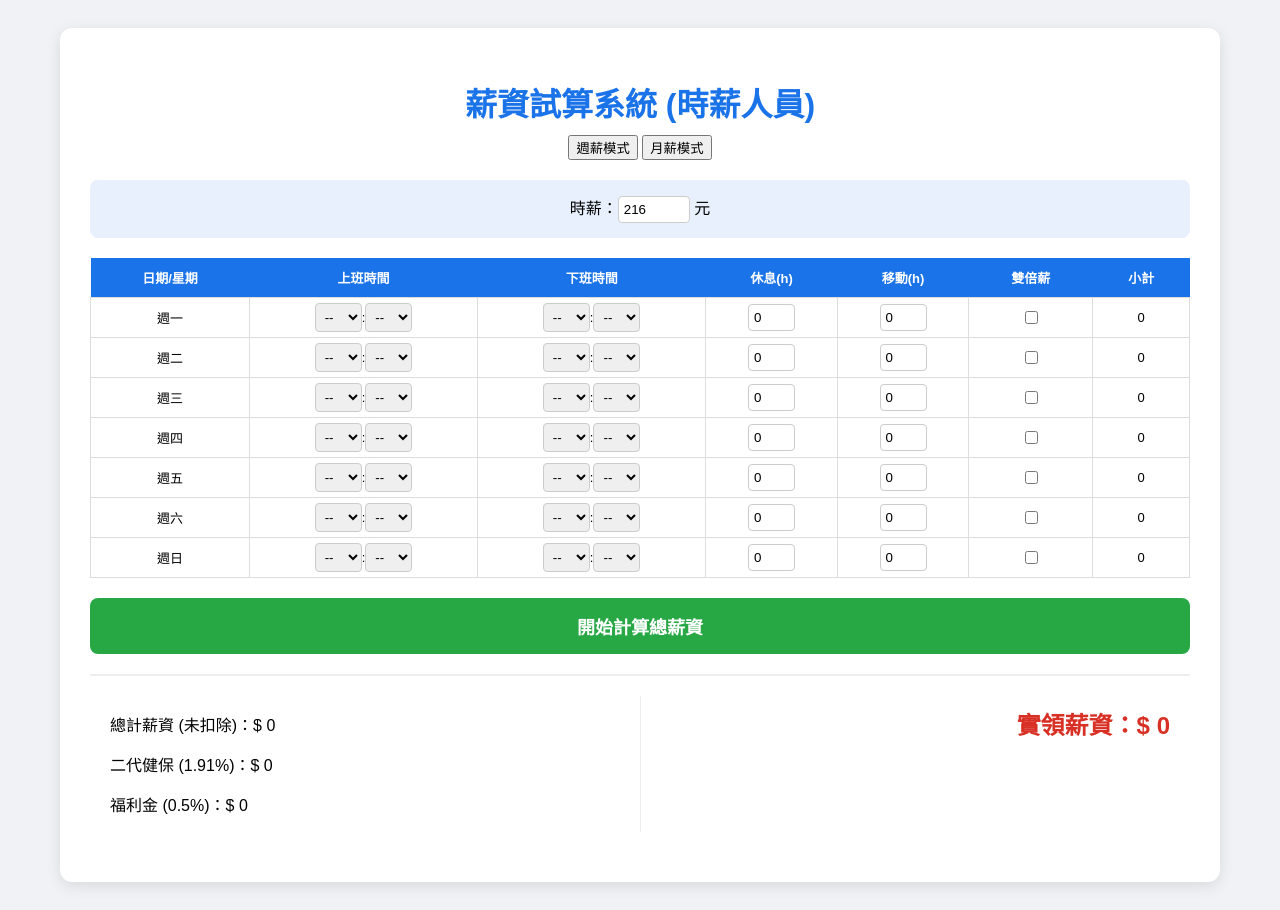
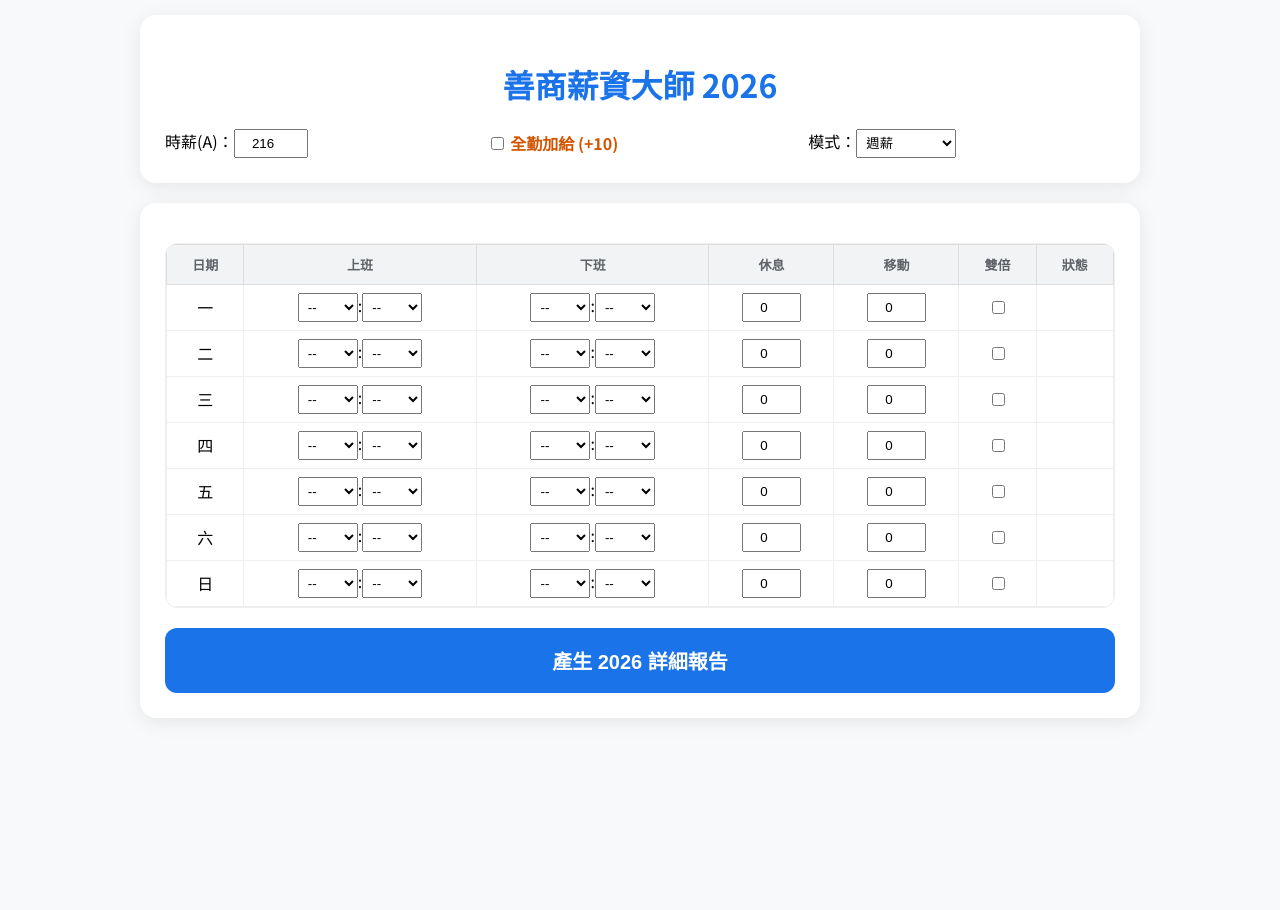
Before and after one commit to MilkTea720/-, a plain HTML site: page index.html in a window 1280 px wide. After the commit the page ends 800 px from the top, so only its background shows below. Drawn offline with nearby package versions, Linux system fonts and the light colour scheme.

Commit message:
Split JS and HTML

```diff
--- a/index.html
+++ b/index.html
@@ -3,183 +3,88 @@
 <head>
     <meta charset="UTF-8">
     <meta name="viewport" content="width=device-width, initial-scale=1.0">
-    <title>薪資計算器 - 週/月切換版</title>
+    <title>善商薪資大師 2026 - 專業明細版</title>
+    <link href="https://fonts.googleapis.com/css2?family=Noto+Sans+TC:wght@400;700&display=swap" rel="stylesheet">
+    <script src="https://cdn.jsdelivr.net/npm/chart.js"></script>
+    <script src="https://cdnjs.cloudflare.com/ajax/libs/html2canvas/1.4.1/html2canvas.min.js"></script>
     <style>
-        body { font-family: "Microsoft JhengHei", sans-serif; padding: 20px; background-color: #f0f2f5; }
-        .container { max-width: 1100px; margin: auto; background: white; padding: 30px; border-radius: 12px; box-shadow: 0 4px 15px rgba(0,0,0,0.1); }
-        h1 { text-align: center; color: #1a73e8; margin-bottom: 10px; }
-        .mode-switch { text-align: center; margin-bottom: 20px; }
-        .config { display: flex; gap: 20px; justify-content: center; align-items: center; margin-bottom: 20px; padding: 15px; background: #e8f0fe; border-radius: 8px; }
-        table { width: 100%; border-collapse: collapse; margin-bottom: 20px; font-size: 13px; }
-        th { background: #1a73e8; color: white; padding: 10px; position: sticky; top: 0; }
-        td { border: 1px solid #ddd; padding: 5px; text-align: center; }
-        select, input { padding: 5px; border: 1px solid #ccc; border-radius: 4px; }
-        .btn-calc { display: block; width: 100%; padding: 15px; background: #28a745; color: white; border: none; border-radius: 8px; font-size: 18px; cursor: pointer; font-weight: bold; }
-        .btn-calc:hover { background: #218838; }
-        .result-box { margin-top: 20px; padding: 20px; border-top: 2px solid #eee; display: grid; grid-template-columns: 1fr 1fr; }
-        .day-6-label { color: #e67e22; font-weight: bold; font-size: 11px; }
+        :root { --primary: #1a73e8; --bg: #f8f9fa; --card: #ffffff; --danger: #d93025; }
+        body { font-family: 'Noto Sans TC', sans-serif; background: var(--bg); margin: 0; padding: 15px; }
+        .container { max-width: 1000px; margin: auto; }
+        .card { background: var(--card); border-radius: 16px; padding: 25px; box-shadow: 0 4px 20px rgba(0,0,0,0.08); margin-bottom: 20px; }
+        h1 { text-align: center; color: var(--primary); }
+        .config-grid { display: grid; grid-template-columns: repeat(auto-fit, minmax(200px, 1fr)); gap: 15px; align-items: center; }
+        .scroll-container { overflow-x: auto; border-radius: 12px; border: 1px solid #eee; margin-top: 15px; }
+        table { width: 100%; border-collapse: collapse; min-width: 750px; }
+        th { background: #f1f3f4; padding: 10px; font-size: 13px; color: #5f6368; border: 1px solid #ddd; }
+        td { padding: 8px; border: 1px solid #eee; text-align: center; }
+        select { padding: 5px; width: 60px; }
+        input[type="number"] { padding: 5px; text-align: center; }
+        .input-narrow { width: 45px !important; }
+        .btn-calc { width: 100%; padding: 18px; background: var(--primary); color: white; border: none; border-radius: 12px; font-size: 20px; font-weight: bold; cursor: pointer; margin-top: 20px; }
+        /* 報告明細樣式 */
+        .report-section { margin-top: 20px; }
+        .report-title { background: #34495e; color: white; padding: 8px 12px; font-weight: bold; border-radius: 4px; margin-bottom: 10px; }
+        .report-table { width: 100%; margin-bottom: 15px; font-size: 12px; }
+        .report-table th, .report-table td { border: 1px solid #ccc; padding: 6px; }
+        .final-pay-box { background: #e8f0fe; padding: 20px; border-radius: 12px; text-align: center; border: 2px solid var(--primary); }
+        .final-pay-box span { font-size: 32px; color: var(--danger); font-weight: 900; }
+        .btn-export { width: 100%; padding: 12px; background: #5f6368; color: white; border: none; border-radius: 8px; cursor: pointer; margin-top: 10px; }
     </style>
 </head>
 <body>
-    <div class="container">
-        <h1>薪資試算系統 (時薪人員)</h1>
+<div class="container">
+    <div class="card">
+        <h1>善商薪資大師 2026</h1>
+        <div class="config-grid">
+            <div>時薪(A)：<input type="number" id="baseRate" value="216" style="width:60px" onchange="saveData()"></div>
+            <div><input type="checkbox" id="hasAtt" onchange="saveData()"> <label for="hasAtt" style="font-weight:bold; color:#d35400;">全勤加給 (+10)</label></div>
+            <div>模式：<select id="mode" onchange="switchMode()" style="width:100px"><option value="week">週薪</option><option value="month">月薪</option></select>
+            <input type="month" id="selMonth" value="2026-01" onchange="switchMode()" style="display:none;"></div>
+        </div>
+    </div>
 
-        <div class="mode-switch">
-            <button onclick="switchMode('week')">週薪模式</button>
-            <button onclick="switchMode('month')">月薪模式</button>
-        </div>
-
-        <div class="config">
-            <div>時薪：<input type="number" id="baseRate" value="216" style="width: 60px;"> 元</div>
-            <div id="monthSelector" style="display:none;">
-                月份：<input type="month" id="selectedMonth" value="2026-01" onchange="initTable()">
-            </div>
-        </div>
-
-        <div style="max-height: 500px; overflow-y: auto;">
+    <div class="card">
+        <div class="scroll-container">
             <table>
-                <thead>
-                    <tr>
-                        <th>日期/星期</th><th>上班時間</th><th>下班時間</th><th>休息(h)</th><th>移動(h)</th><th>雙倍薪</th><th>小計</th>
-                    </tr>
-                </thead>
+                <thead><tr><th>日期</th><th>上班</th><th>下班</th><th>休息</th><th>移動</th><th>雙倍</th><th>狀態</th></tr></thead>
                 <tbody id="inputRows"></tbody>
             </table>
         </div>
-
-        <button class="btn-calc" onclick="calculateSalary()">開始計算總薪資</button>
-
-        <div class="result-box">
-            <div>
-                <p>總計薪資 (未扣除)：$ <span id="rawPay">0</span></p>
-                <p>二代健保 (1.91%)：$ <span id="insurance">0</span></p>
-                <p>福利金 (0.5%)：$ <span id="welfare">0</span></p>
-            </div>
-            <div style="text-align: right; border-left: 1px solid #eee; padding-left: 20px;">
-                <h2 style="color: #d93025; margin-top: 10px;">實領薪資：$ <span id="finalPay">0</span></h2>
-            </div>
-        </div>
+        <button class="btn-calc" onclick="calculateSalary()">產生 2026 詳細報告</button>
     </div>
 
-    <script>
-        let currentMode = 'week';
-        const tableBody = document.getElementById('inputRows');
+    <div id="reportCard" class="card" style="display:none;">
+        <h3 style="text-align:center;">薪資給付明細單</h3>
 
-        function switchMode(mode) {
-            currentMode = mode;
-            document.getElementById('monthSelector').style.display = mode === 'month' ? 'block' : 'none';
-            initTable();
-        }
+        <div class="report-section">
+            <div class="report-title">一、基數與時數</div>
+            <table class="report-table">
+                <tr><th>合計時薪(B)</th><th>一般時數</th><th>加班(1.34)</th><th>加班(1.67)</th><th>第6天(2.67)</th><th>深夜總時數</th></tr>
+                <tr><td id="res_B">0</td><td id="res_h_norm">0</td><td id="res_h_ot1">0</td><td id="res_h_ot2">0</td><td id="res_h_ot3">0</td><td id="res_h_night">0</td></tr>
+            </table>
+        </div>
 
-        function getTimeOptions(isMin = false) {
-            let options = '<option value="">--</option>';
-            if (isMin) {
-                ['00', '15', '30', '45'].forEach(m => options += `<option value="${m}">${m}</option>`);
-            } else {
-                for (let h = 0; h < 24; h++) {
-                    let hh = h.toString().padStart(2, '0');
-                    options += `<option value="${hh}">${hh}</option>`;
-                }
-            }
-            return options;
-        }
+        <div class="report-section">
+            <div class="report-title">二、收入明細 (先加後乘)</div>
+            <table class="report-table">
+                <tr><th>本薪收入</th><th>加班費合計</th><th>深夜加給合計</th><th>收入總計</th></tr>
+                <tr><td id="res_m_base">0</td><td id="res_m_ot">0</td><td id="res_m_night">0</td><td id="res_m_gross">0</td></tr>
+            </table>
+        </div>
 
-        function initTable() {
-            tableBody.innerHTML = '';
-            let daysToShow = [];
+        <div class="report-section">
+            <div class="report-title">三、2026 減項扣款</div>
+            <table class="report-table">
+                <tr><th>勞保費</th><th>健保費</th><th>二代健保</th><th>福利金</th><th>扣款合計</th></tr>
+                <tr><td id="res_m_lab">0</td><td id="res_m_hea">0</td><td id="res_m_gen2">0</td><td id="res_m_wel">0</td><td id="res_m_minus">0</td></tr>
+            </table>
+        </div>
 
-            if (currentMode === 'week') {
-                ['週一','週二','週三','週四','週五','週六','週日'].forEach(d => daysToShow.push(d));
-            } else {
-                const [year, month] = document.getElementById('selectedMonth').value.split('-');
-                const daysInMonth = new Date(year, month, 0).getDate();
-                for (let i = 1; i <= daysInMonth; i++) {
-                    const date = new Date(year, month - 1, i);
-                    const dayName = ['週日','週一','週二','週三','週四','週五','週六'][date.getDay()];
-                    daysToShow.push(`${month}/${i} (${dayName})`);
-                }
-            }
-
-            daysToShow.forEach((label, i) => {
-                tableBody.innerHTML += `
-                    <tr>
-                        <td>${label}</td>
-                        <td><select id="sh_${i}">${getTimeOptions()}</select>:<select id="sm_${i}">${getTimeOptions(true)}</select></td>
-                        <td><select id="eh_${i}">${getTimeOptions()}</select>:<select id="em_${i}">${getTimeOptions(true)}</select></td>
-                        <td><input type="number" id="br_${i}" value="0" step="0.5" style="width:35px"></td>
-                        <td><input type="number" id="mo_${i}" value="0" step="0.5" style="width:35px"></td>
-                        <td><input type="checkbox" id="db_${i}"></td>
-                        <td><span id="sub_${i}">0</span><div id="label_${i}" class="day-6-label"></div></td>
-                    </tr>`;
-            });
-        }
-
-        function calculateSalary() {
-            const hourlyRate = parseFloat(document.getElementById('baseRate').value);
-            const rows = tableBody.rows.length;
-            let data = [];
-            let totalGross = 0;
-
-            for (let i = 0; i < rows; i++) {
-                const sH = document.getElementById(`sh_${i}`).value;
-                const sM = document.getElementById(`sm_${i}`).value;
-                const eH = document.getElementById(`eh_${i}`).value;
-                const eM = document.getElementById(`em_${i}`).value;
-                const br = parseFloat(document.getElementById(`br_${i}`).value) || 0;
-                const mo = parseFloat(document.getElementById(`mo_${i}`).value) || 0;
-                const db = document.getElementById(`db_${i}`).checked;
-                document.getElementById(`label_${i}`).innerText = '';
-
-                let workH = 0;
-                if (sH && sM && eH && eM) {
-                    let start = parseInt(sH) + (parseInt(sM)/60);
-                    let end = parseInt(eH) + (parseInt(eM)/60);
-                    if (end <= start) end += 24;
-                    workH = end - start - br;
-                }
-                data.push({ h: Math.max(0, workH + mo), db, id: i });
-            }
-
-            // 第六天判定邏輯：每 7 天為一週期，找出非雙倍日且有上班工時最小者
-            for (let w = 0; w < data.length; w += 7) {
-                let weekSlice = data.slice(w, w + 7);
-                let worked = weekSlice.filter(d => d.h > 0 && !d.db);
-                if (worked.length >= 6) {
-                    worked.sort((a, b) => a.h - b.h);
-                    let day6Id = worked[0].id;
-                    data[day6Id].isDay6 = true;
-                    document.getElementById(`label_${day6Id}`).innerText = '第6天加成';
-                }
-            }
-
-            data.forEach((day, i) => {
-                let pay = 0;
-                const h = day.h;
-                if (day.db) {
-                    pay = h * hourlyRate * 2.0;
-                } else if (day.isDay6) {
-                    if (h <= 2) pay = h * hourlyRate * 1.34;
-                    else if (h <= 8) pay = (2 * hourlyRate * 1.34) + ((h - 2) * hourlyRate * 1.67);
-                    else pay = (2 * hourlyRate * 1.34) + (6 * hourlyRate * 1.67) + ((h - 8) * hourlyRate * 2.67);
-                } else {
-                    if (h <= 8) pay = h * hourlyRate;
-                    else if (h <= 10) pay = (8 * hourlyRate) + ((h - 8) * hourlyRate * 1.34);
-                    else pay = (8 * hourlyRate) + (2 * hourlyRate * 1.34) + ((h - 10) * hourlyRate * 1.67);
-                }
-                document.getElementById(`sub_${i}`).innerText = Math.round(pay);
-                totalGross += pay;
-            });
-
-            const welfare = totalGross * 0.005;
-            const insurance = totalGross >= 28590 ? totalGross * 0.0191 : 0;
-
-            document.getElementById('rawPay').innerText = Math.round(totalGross);
-            document.getElementById('insurance').innerText = Math.round(insurance);
-            document.getElementById('welfare').innerText = Math.round(welfare);
-            document.getElementById('finalPay').innerText = Math.round(totalGross - insurance - welfare);
-        }
-
-        initTable();
-    </script>
+        <div class="final-pay-box">實領金額：<br><span>NT$ <span id="r_final">0</span></span></div>
+        <button class="btn-export" onclick="exportAsImage()">📸 下載薪資單圖片</button>
+    </div>
+</div>
+<script src="salary.js"></script>
 </body>
 </html>
--- /dev/null
+++ b/salary.js
@@ -0,0 +1,184 @@
+/**
+ * 善商薪資大師 2026 - 核心邏輯大腦 (salary.js)
+ */
+
+// --- 1. 2026 勞健保分級表數據 (根據圖片轉換) ---
+const labTbl = [
+    {limit: 11100, lab: 277}, {limit: 12540, lab: 313}, {limit: 13500, lab: 338},
+    {limit: 15840, lab: 396}, {limit: 28590, lab: 715}, {limit: 45800, lab: 1145}
+];
+const heaTbl = [
+    {limit: 42000, hea: 458}, {limit: 45800, hea: 710}, {limit: 48200, hea: 748},
+    {limit: 50600, hea: 785}, {limit: 150000, hea: 2327}
+];
+
+function getInsurance(gross) {
+    let lab = 1145, hea = 785;
+    for (let row of labTbl) { if (gross <= row.limit) { lab = row.lab; break; } }
+    for (let row of heaTbl) { if (gross <= row.limit) { hea = row.hea; break; } }
+    return { lab, hea };
+}
+
+// --- 2. 初始化與表格生成 ---
+function getTimeOptions(isMin, selectedVal) {
+    let options = '<option value="">--</option>';
+    const vals = isMin ? ['00', '15', '30', '45'] : Array.from({length: 24}, (_, i) => i.toString().padStart(2, '0'));
+    vals.forEach(v => options += `<option value="${v}" ${v === selectedVal ? 'selected' : ''}>${v}</option>`);
+    return options;
+}
+
+function initTable() {
+    const mode = document.getElementById('mode').value;
+    const body = document.getElementById('inputRows');
+    const saved = JSON.parse(localStorage.getItem('salary_data_final') || '{}');
+    document.getElementById('selMonth').style.display = mode === 'month' ? 'inline-block' : 'none';
+    body.innerHTML = '';
+    let num = mode === 'week' ? 7 : new Date(2026, document.getElementById('selMonth').value.split('-')[1], 0).getDate();
+
+    for (let i = 0; i < num; i++) {
+        const d = (saved.rows && saved.rows[i]) ? saved.rows[i] : {};
+        body.innerHTML += `<tr>
+            <td>${mode==='week'?['一','二','三','四','五','六','日'][i]:(i+1)}</td>
+            <td><select id="sh_${i}" onchange="saveData()">${getTimeOptions(false, d.sh)}</select>:<select id="sm_${i}" onchange="saveData()">${getTimeOptions(true, d.sm)}</select></td>
+            <td><select id="eh_${i}" onchange="saveData()">${getTimeOptions(false, d.eh)}</select>:<select id="em_${i}" onchange="saveData()">${getTimeOptions(true, d.em)}</select></td>
+            <td><input type="number" id="br_${i}" value="${d.br||0}" step="0.25" class="input-narrow" onchange="saveData()"></td>
+            <td><input type="number" id="mo_${i}" value="${d.mo||0}" step="0.25" class="input-narrow" onchange="saveData()"></td>
+            <td><input type="checkbox" id="db_${i}" ${d.db?'checked':''} onchange="saveData()"></td>
+            <td id="st_${i}" class="status-tag"></td>
+        </tr>`;
+    }
+}
+
+// --- 3. 資料持久化 (自動存檔) ---
+function saveData() {
+    const rows = [];
+    const count = document.getElementById('inputRows').rows.length;
+    for(let i=0; i<count; i++){
+        rows.push({
+            sh: document.getElementById(`sh_${i}`).value, sm: document.getElementById(`sm_${i}`).value,
+            eh: document.getElementById(`eh_${i}`).value, em: document.getElementById(`em_${i}`).value,
+            br: document.getElementById(`br_${i}`).value, mo: document.getElementById(`mo_${i}`).value,
+            db: document.getElementById(`db_${i}`).checked
+        });
+    }
+    localStorage.setItem('salary_data_final', JSON.stringify({
+        rate: document.getElementById('baseRate').value,
+        att: document.getElementById('hasAtt').checked,
+        mode: document.getElementById('mode').value,
+        month: document.getElementById('selMonth').value,
+        rows: rows
+    }));
+}
+
+function switchMode() { saveData(); initTable(); }
+
+// --- 4. 核心計算邏輯 (先加後乘 + 第6天 2.67x) ---
+function calculateSalary() {
+    saveData();
+    const A = parseFloat(document.getElementById('baseRate').value);
+    const B = document.getElementById('hasAtt').checked ? A + 10 : A;
+    const count = document.getElementById('inputRows').rows.length;
+    let data = [];
+
+    // 判定第六天
+    for (let i = 0; i < count; i++) {
+        const sh = document.getElementById(`sh_${i}`).value, eh = document.getElementById(`eh_${i}`).value;
+        const br = parseFloat(document.getElementById(`br_${i}`).value) || 0;
+        const mo = parseFloat(document.getElementById(`mo_${i}`).value) || 0;
+        let h = 0, s = 0, e = 0;
+        if (sh && eh) {
+            s = parseInt(sh) + parseInt(document.getElementById(`sm_${i}`).value)/60;
+            e = parseInt(eh) + parseInt(document.getElementById(`em_${i}`).value)/60;
+            if (e <= s) e += 24;
+            h = (e - s - br) + mo;
+        }
+        data.push({ id: i, s, e, h, db: document.getElementById(`db_${i}`).checked, isDay6: false });
+        document.getElementById(`st_${i}`).innerText = "";
+    }
+
+    for (let w = 0; w < data.length; w += 7) {
+        let week = data.slice(w, w + 7).filter(d => d.h > 0 && !d.db);
+        if (week.length >= 6) {
+            week.sort((a, b) => a.h - b.h);
+            data[week[0].id].isDay6 = true;
+            document.getElementById(`st_${week[0].id}`).innerText = "第6天";
+        }
+    }
+
+    let totalGross = 0, baseM = 0, otM = 0, nightM = 0, h_norm = 0, h_ot1 = 0, h_ot2 = 0, h_ot3 = 0, h_night = 0;
+
+    data.forEach(day => {
+        if (day.h <= 0) return;
+        for (let t = day.s; t < day.e; t += 0.25) {
+            let hour = t % 24, isNight = (hour >= 23 || hour < 6);
+            let rate = isNight ? B + 50 : B;
+            if (isNight) { h_night += 0.25; nightM += (0.25 * 50); }
+
+            let progress = t - day.s, mult = 1.0;
+            if (day.db) mult = 2.0;
+            else if (day.isDay6) {
+                if (progress >= 8) { mult = 2.67; h_ot3 += 0.25; }
+                else if (progress >= 2) { mult = 1.67; h_ot2 += 0.25; }
+                else { mult = 1.34; h_ot1 += 0.25; }
+            } else {
+                if (progress >= 10) { mult = 1.67; h_ot2 += 0.25; }
+                else if (progress >= 8) { mult = 1.34; h_ot1 += 0.25; }
+                else { h_norm += 0.25; }
+            }
+
+            let pay = 0.25 * rate * mult;
+            if (mult === 1.0 || day.db) baseM += pay; else otM += pay;
+            totalGross += pay;
+        }
+    });
+
+    // 5. 勞健保計算與渲染結果
+    const ins = getInsurance(totalGross);
+    const gen2 = totalGross >= 28590 ? Math.round(totalGross * 0.0191) : 0;
+    const welfare = Math.round(totalGross * 0.005);
+    const finalPay = totalGross - ins.lab - ins.hea - gen2 - welfare;
+
+    document.getElementById('reportCard').style.display = 'block';
+    document.getElementById('res_B').innerText = B;
+    document.getElementById('res_h_norm').innerText = h_norm.toFixed(2);
+    document.getElementById('res_h_ot1').innerText = h_ot1.toFixed(2);
+    document.getElementById('res_h_ot2').innerText = h_ot2.toFixed(2);
+    document.getElementById('res_h_ot3').innerText = h_ot3.toFixed(2);
+    document.getElementById('res_h_night').innerText = h_night.toFixed(2);
+    document.getElementById('res_m_base').innerText = Math.round(baseM).toLocaleString();
+    document.getElementById('res_m_ot').innerText = Math.round(otM).toLocaleString();
+    document.getElementById('res_m_night').innerText = Math.round(nightM).toLocaleString();
+    document.getElementById('res_m_gross').innerText = Math.round(totalGross).toLocaleString();
+    document.getElementById('res_m_lab').innerText = ins.lab;
+    document.getElementById('res_m_hea').innerText = ins.hea;
+    document.getElementById('res_m_gen2').innerText = gen2;
+    document.getElementById('res_m_wel').innerText = welfare;
+    document.getElementById('res_m_minus').innerText = (ins.lab + ins.hea + gen2 + welfare).toLocaleString();
+    document.getElementById('r_final').innerText = Math.round(finalPay).toLocaleString();
+}
+
+// 📸 匯出圖片功能
+function exportAsImage() {
+    const element = document.getElementById('reportCard');
+    const btn = document.querySelector('.btn-export');
+    btn.style.display = 'none';
+    html2canvas(element, { scale: 2 }).then(canvas => {
+        const link = document.createElement('a');
+        link.download = `薪資單_${new Date().toLocaleDateString()}.png`;
+        link.href = canvas.toDataURL();
+        link.click();
+        btn.style.display = 'block';
+    });
+}
+
+// 初始化
+window.onload = () => {
+    const saved = JSON.parse(localStorage.getItem('salary_data_final') || '{}');
+    if (saved.rate) {
+        document.getElementById('baseRate').value = saved.rate;
+        document.getElementById('hasAtt').checked = saved.att;
+        document.getElementById('mode').value = saved.mode;
+        document.getElementById('selMonth').value = saved.month;
+    }
+    initTable();
+};
```
